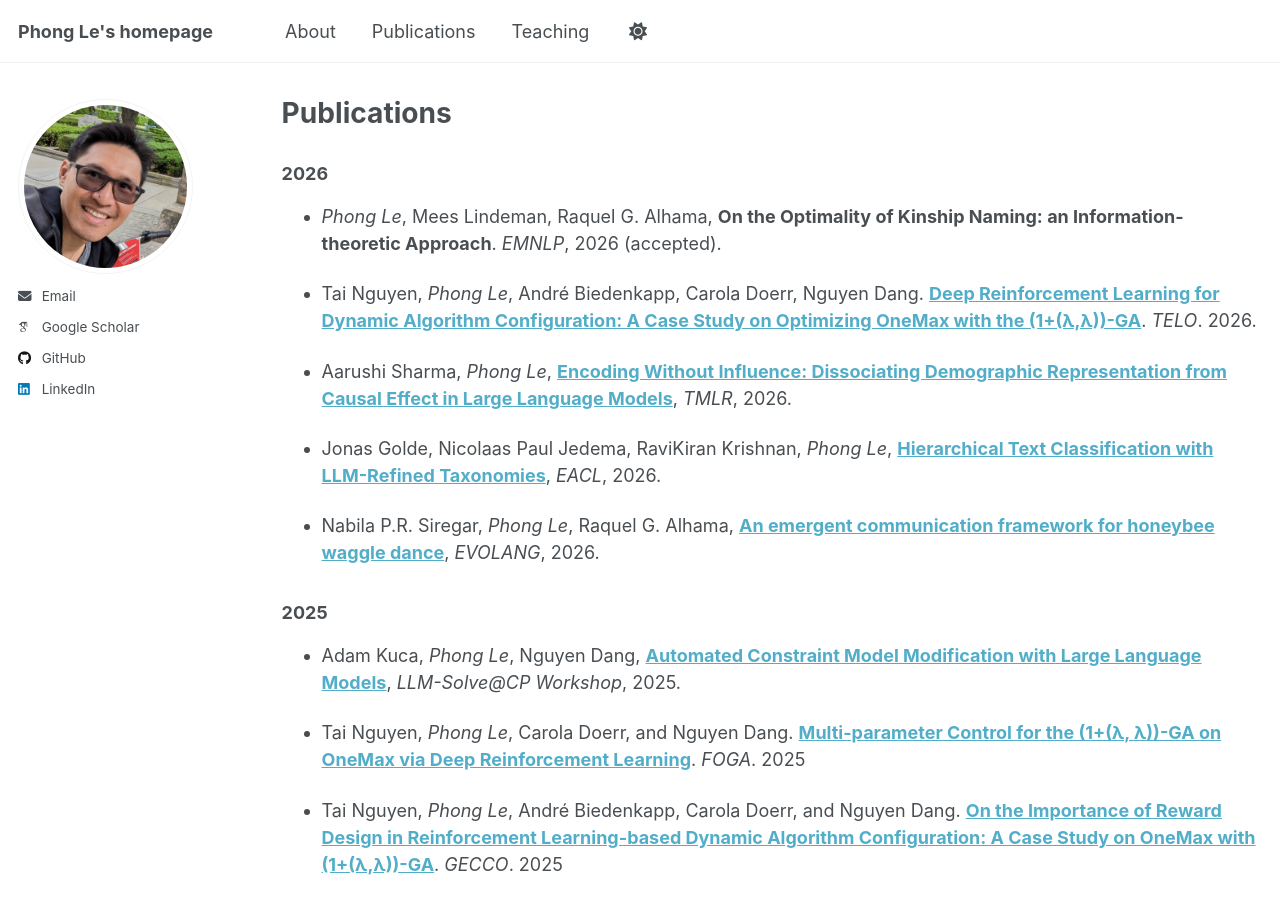
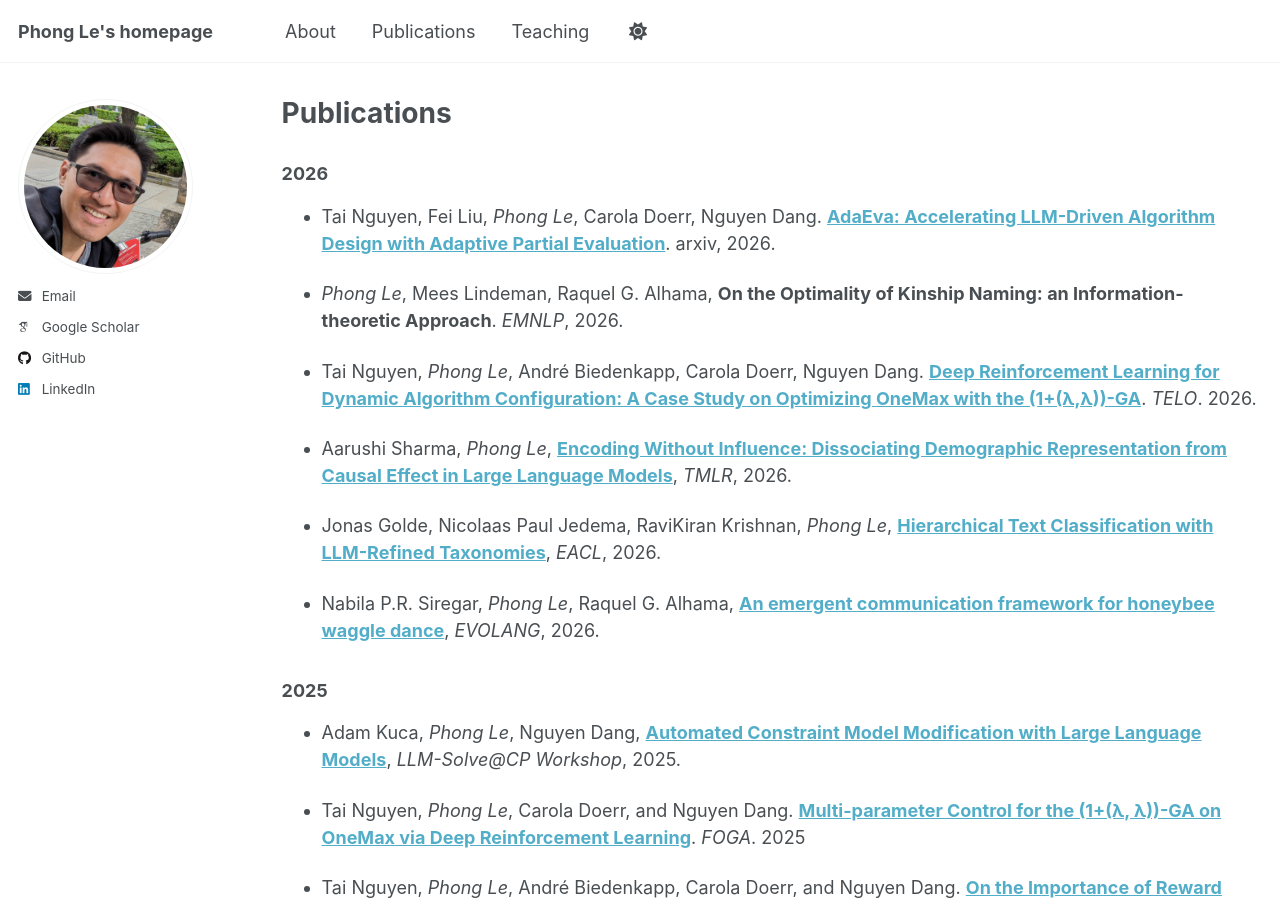
Before and after one commit to lephong/lephong.github.io, a Jekyll site: the page built from _pages/publication.md, in a window 1280 px wide and 900 px high. Built offline with Jekyll 4.4.1, drawn with Linux system fonts in a browser that asks for light colours; some web fonts are replaced; a script that is not in the unit is left out.

Commit message:
Update publication list with new entry and formatting
Added new publication entry for 'AdaEva: Accelerating LLM-Driven Algorithm Design with Adaptive Partial Evaluation' and updated the formatting of existing entries.

```diff
--- a/_pages/publication.md
+++ b/_pages/publication.md
@@ -7,7 +7,9 @@ author_profile: true
 
 ### 2026
 
-- *Phong Le*, Mees Lindeman, Raquel G. Alhama, **On the Optimality of Kinship Naming: an Information-theoretic Approach**. *EMNLP*, 2026 (accepted).
+- Tai Nguyen, Fei Liu, *Phong Le*, Carola Doerr, Nguyen Dang. **[AdaEva: Accelerating LLM-Driven Algorithm Design with Adaptive Partial Evaluation](https://arxiv.org/abs/2610.03896)**. arxiv, 2026.
+
+- *Phong Le*, Mees Lindeman, Raquel G. Alhama, **On the Optimality of Kinship Naming: an Information-theoretic Approach**. *EMNLP*, 2026.
 
 - Tai Nguyen, *Phong Le*, André Biedenkapp, Carola Doerr, Nguyen Dang. **[Deep Reinforcement Learning for Dynamic Algorithm Configuration: A Case Study on Optimizing OneMax with the (1+(λ,λ))-GA](https://arxiv.org/abs/2512.03805)**. *TELO*. 2026.
 
```
